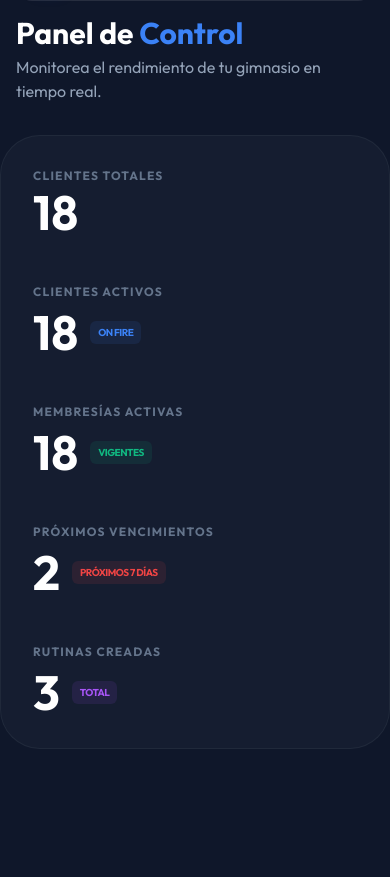
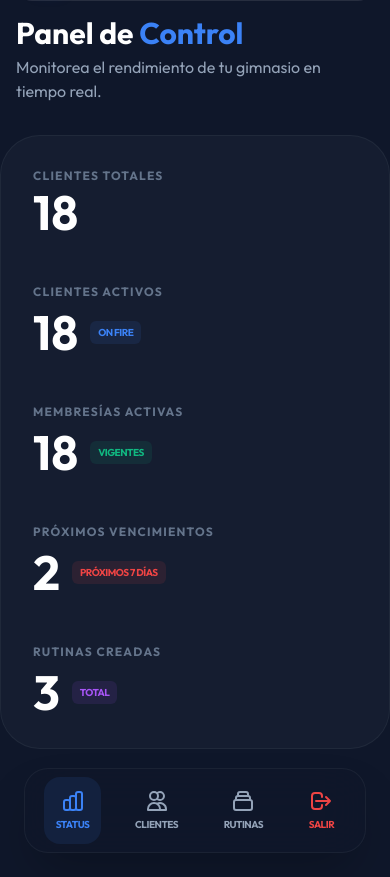
Before and after one commit to AmehdFM/PersonalTrainerWeb, a Django app: page /dashboard/ in a window 390 px wide. Shown: the part 81-958 px from the top of the page. Run offline with Django 5.2, Linux system fonts and the light colour scheme; a user stored in the database is signed in; data comes from the database, SQL or seed files in the repository; some libraries are stand-ins or nearby versions.

Commit message:
UI: Add mobile bottom navigation for native app feel

```diff
--- a/templates/admin/admin_base.html
+++ b/templates/admin/admin_base.html
@@ -2,11 +2,14 @@
 
 {% block content %}
 <div x-data="{ sidebarOpen: false }" x-cloak class="flex h-screen pt-20 bg-slate-900 overflow-hidden">
-    <!-- Sidebar -->
+    <!-- Sidebar (Desktop) -->
     {% include 'components/sidebar.html' %}
 
+    <!-- Mobile Navigation -->
+    {% include 'components/bottom_nav.html' %}
+
     <!-- Content Area -->
-    <div class="flex-1 overflow-y-auto p-4 md:p-8">
+    <div class="flex-1 overflow-y-auto p-4 md:p-8 pb-32 lg:pb-8">
         {% block admin_content %}{% endblock %}
     </div>
 </div>
--- /dev/null
+++ b/templates/components/bottom_nav.html
@@ -0,0 +1,41 @@
+<!-- Mobile Bottom Navigation -->
+<div class="lg:hidden fixed bottom-6 left-6 right-6 z-50">
+    <nav
+        class="glass rounded-3xl p-2 flex items-center justify-around shadow-2xl border border-white/5 backdrop-blur-xl">
+        <a href="{% url 'dashboard' %}"
+            class="flex flex-col items-center p-3 rounded-2xl transition-all duration-300 {% if request.resolver_match.url_name == 'dashboard' %}text-blue-500 bg-blue-500/10{% else %}text-slate-400 hover:text-white{% endif %}">
+            <svg class="w-6 h-6" fill="none" stroke="currentColor" viewBox="0 0 24 24">
+                <path stroke-linecap="round" stroke-linejoin="round" stroke-width="2"
+                    d="M9 19v-6a2 2 0 00-2-2H5a2 2 0 00-2 2v6a2 2 0 002 2h2a2 2 0 002-2zm0 0V9a2 2 0 012-2h2a2 2 0 012 2v10m-6 0a2 2 0 002 2h2a2 2 0 002-2m0 0V5a2 2 0 012-2h2a2 2 0 012 2v14a2 2 0 01-2 2h-2a2 2 0 01-2-2z" />
+            </svg>
+            <span class="text-[10px] font-black uppercase tracking-tighter mt-1">Status</span>
+        </a>
+
+        <a href="{% url 'admin_clientes' %}"
+            class="flex flex-col items-center p-3 rounded-2xl transition-all duration-300 {% if request.resolver_match.url_name == 'admin_clientes' %}text-blue-500 bg-blue-500/10{% else %}text-slate-400 hover:text-white{% endif %}">
+            <svg class="w-6 h-6" fill="none" stroke="currentColor" viewBox="0 0 24 24">
+                <path stroke-linecap="round" stroke-linejoin="round" stroke-width="2"
+                    d="M12 4.354a4 4 0 110 5.292M15 21H3v-1a6 6 0 0112 0v1zm0 0h6v-1a6 6 0 00-9-5.197M13 7a4 4 0 11-8 0 4 4 0 018 0z" />
+            </svg>
+            <span class="text-[10px] font-black uppercase tracking-tighter mt-1">Clientes</span>
+        </a>
+
+        <a href="{% url 'admin_rutinas' %}"
+            class="flex flex-col items-center p-3 rounded-2xl transition-all duration-300 {% if request.resolver_match.url_name == 'admin_rutinas' %}text-blue-500 bg-blue-500/10{% else %}text-slate-400 hover:text-white{% endif %}">
+            <svg class="w-6 h-6" fill="none" stroke="currentColor" viewBox="0 0 24 24">
+                <path stroke-linecap="round" stroke-linejoin="round" stroke-width="2"
+                    d="M19 11H5m14 0a2 2 0 012 2v6a2 2 0 01-2 2H5a2 2 0 01-2-2v-6a2 2 0 012-2m14 0V9a2 2 0 00-2-2M5 11V9a2 2 0 012-2m0 0V5a2 2 0 012-2h6a2 2 0 012 2v2M7 7h10" />
+            </svg>
+            <span class="text-[10px] font-black uppercase tracking-tighter mt-1">Rutinas</span>
+        </a>
+
+        <a href="{% url 'logout' %}"
+            class="flex flex-col items-center p-3 rounded-2xl text-red-500 hover:bg-red-500/10 transition-all duration-300">
+            <svg class="w-6 h-6" fill="none" stroke="currentColor" viewBox="0 0 24 24">
+                <path d="M17 16l4-4m0 0l-4-4m4 4H7m6 4v1a3 3 0 01-3 3H6a3 3 0 01-3-3V7a3 3 0 013-3h4a3 3 0 013 3v1"
+                    stroke-width="2" stroke-linecap="round" stroke-linejoin="round" />
+            </svg>
+            <span class="text-[10px] font-black uppercase tracking-tighter mt-1">Salir</span>
+        </a>
+    </nav>
+</div>
```
